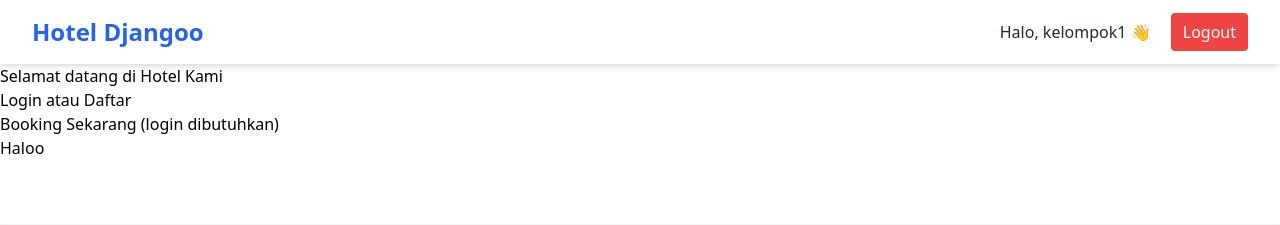
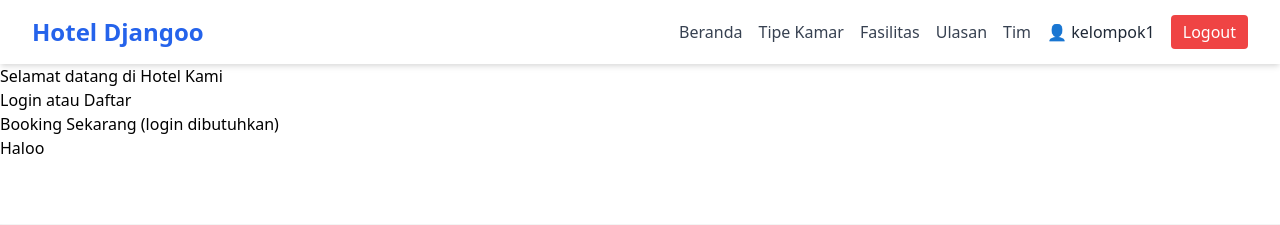
Before and after one commit to boyke-ssd/reservasi-hotel, a Django app: page / in a window 1280 px wide. Shown: the top 225 px of the page. Run offline with Django 5.2, Linux system fonts and the light colour scheme; a user stored in the database is signed in; some libraries are stand-ins or nearby versions.

Commit message:
menambahkan navbar

```diff
--- /dev/null
+++ b/reservasi_backend/templates/fasilitas/fasilitas_list.html
@@ -0,0 +1 @@
+<h1>halaman fasilitas</h1>
--- a/reservasi_backend/templates/layout/navbar.html
+++ b/reservasi_backend/templates/layout/navbar.html
@@ -1,12 +1,24 @@
 <nav class="bg-white shadow-md py-4 px-8 flex justify-between items-center">
     <a href="{% url 'home' %}" class="text-2xl font-bold text-blue-600">Hotel Djangoo</a>
 
-    <div class="space-x-4">
+    <ul class="flex space-x-4 items-center text-gray-700 font-medium">
+        <li><a href="{% url 'home' %}" class="hover:text-blue-600 transition">Beranda</a></li>
+        <li><a href="{% url 'tipe_kamar_list' %}" class="hover:text-blue-600 transition">Tipe Kamar</a></li>
+        <li><a href="{% url 'fasilitas_list' %}" class="hover:text-blue-600 transition">Fasilitas</a></li>
+        <li><a href="{% url 'ulasan_list' %}" class="hover:text-blue-600 transition">Ulasan</a></li>
+        <li><a href="{% url 'tim' %}" class="hover:text-blue-600 transition">Tim</a></li>
+
         {% if user.is_authenticated %}
-            <span class="text-gray-800">Halo, {{ user.first_name|default:user.username }} 👋</span>
-            <a href="{% url 'logout' %}" class="bg-red-500 text-white px-3 py-2 rounded hover:bg-red-600 transition">Logout</a>
+            <li>
+                <span class="text-gray-800">👤 {{ user.first_name|default:user.username }}</span>
+            </li>
+            <li>
+                <a href="{% url 'logout' %}" class="bg-red-500 text-white px-3 py-1.5 rounded hover:bg-red-600 transition">Logout</a>
+            </li>
         {% else %}
-            <a href="{% url 'login' %}" class="bg-blue-500 text-white px-3 py-2 rounded hover:bg-blue-600 transition">Login</a>
+            <li>
+                <a href="{% url 'login' %}" class="bg-blue-500 text-white px-3 py-1.5 rounded hover:bg-blue-600 transition">Login</a>
+            </li>
         {% endif %}
-    </div>
+    </ul>
 </nav>
--- /dev/null
+++ b/reservasi_backend/templates/tim/tim.html
@@ -0,0 +1 @@
+<h1>halmaan tim</h1>
--- /dev/null
+++ b/reservasi_backend/templates/tipe_kamar/tipe_kamar_list.html
@@ -0,0 +1 @@
+<h1>Halaman tipe kamar</h1>
--- /dev/null
+++ b/reservasi_backend/templates/ulasan/ulasan_list.html
@@ -0,0 +1 @@
+<h1>halaman ulasan</h1>
--- a/reservasi_backend/urls.py
+++ b/reservasi_backend/urls.py
@@ -3,11 +3,20 @@ from . import views
 
 urlpatterns = [
     path('', views.halaman_awal, name='home'),
-    path('', views.halaman_coba, name='coba'),
 
+    #halaman autentifikasi
     path('login/', views.login_view, name='login'),
     path('logout/', views.logout_view, name='logout'),
     path('register/', views.register, name='register'),
+
+    #navbar
+    path('tipe-kamar/', views.tipe_kamar_list, name='tipe_kamar_list'),
+    path('fasilitas/', views.fasilitas_list, name='fasilitas_list'),
+    path('ulasan/', views.ulasan_list, name='ulasan_list'),
+    path('tim/', views.team_view, name='tim'),
+
     path('booking/', views.booking, name='booking'),
     path('admin-dashboard/', views.admin_dashboard, name='admin_dashboard'),
+
+
 ]
--- a/reservasi_backend/views.py
+++ b/reservasi_backend/views.py
@@ -12,9 +12,6 @@ from django.template.loader import render_to_string
 # Beranda publik
 def halaman_awal(request):
     return render(request, "beranda.html")
-def halaman_coba(request):
-    return render(request, "coba.html")
-
 
 # Register
 def register(request):
@@ -83,3 +80,19 @@ def booking(request):
 @user_passes_test(lambda u: u.is_authenticated and u.is_staff)
 def admin_dashboard(request):
     return render(request, 'dashboard/index.html')
+
+# View untuk halaman daftar tipe kamar
+def tipe_kamar_list(request):
+    return render(request, 'tipe_kamar/tipe_kamar_list.html')
+
+# View untuk halaman fasilitas
+def fasilitas_list(request):
+    return render(request, 'fasilitas/fasilitas_list.html')
+
+# View untuk halaman ulasan
+def ulasan_list(request):
+    return render(request, 'ulasan/ulasan_list.html')
+
+# View untuk halaman tim
+def team_view(request):
+    return render(request, 'tim/tim.html')
```
Also changed, not shown: reservasi_backend/templates/coba.html (deleted, +0 -11 lines).
